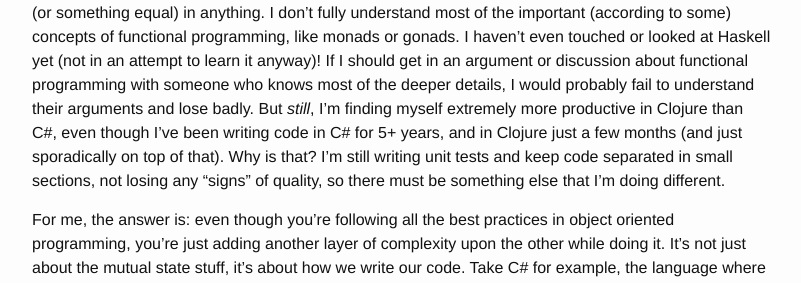
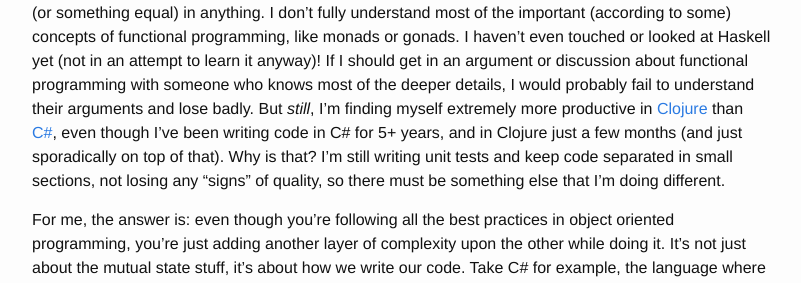
Before and after one commit to bjorse/bjorse.github.io, a Jekyll site: the page built from _posts/2016-01-13-on-functional-programming.markdown, in a window 1280 px wide and 900 px high, scrolled down 738 px. Shown: the part 160-443 px from the top of the window, without its empty margins (238-1039 px from the left). Built offline with Jekyll 4.4.1, drawn with Linux system fonts in a browser that asks for light colours; comment, search, counter and statistics services are not loaded; part of the change alters nothing that is shown.

Commit message:
Added missing links

```diff
--- a/_posts/2016-01-13-on-functional-programming.markdown
+++ b/_posts/2016-01-13-on-functional-programming.markdown
@@ -16,7 +16,7 @@ If you're new to functional programming, or just want to refresh your knowledge
 
 ## Productivity
 
-I just want to talk about myself for a moment. First, I'm not *that* smart, I don't even got a college degree (or something equal) in anything. I don't fully understand most of the important (according to some) concepts of functional programming, like monads or gonads. I haven't even touched or looked at Haskell yet (not in an attempt to learn it anyway)! If I should get in an argument or discussion about functional programming with someone who knows most of the deeper details, I would probably fail to understand their arguments and lose badly. But *still*, I'm finding myself extremely more productive in Clojure than C#, even though I've been writing code in C# for 5+ years, and in Clojure just a few months (and just sporadically on top of that). Why is that? I'm still writing unit tests and keep code separated in small sections, not losing any "signs" of quality, so there must be something else that I'm doing different.
+I just want to talk about myself for a moment. First, I'm not *that* smart, I don't even got a college degree (or something equal) in anything. I don't fully understand most of the important (according to some) concepts of functional programming, like monads or gonads. I haven't even touched or looked at Haskell yet (not in an attempt to learn it anyway)! If I should get in an argument or discussion about functional programming with someone who knows most of the deeper details, I would probably fail to understand their arguments and lose badly. But *still*, I'm finding myself extremely more productive in [Clojure][clojure] than [C#][c-sharp], even though I've been writing code in C# for 5+ years, and in Clojure just a few months (and just sporadically on top of that). Why is that? I'm still writing unit tests and keep code separated in small sections, not losing any "signs" of quality, so there must be something else that I'm doing different.
 
 For me, the answer is: even though you're following all the best practices in object oriented programming, you're just adding another layer of complexity upon the other while doing it. It's not just about the mutual state stuff, it's about how we write our code. Take C# for example, the language where I'm producing most of my code during the day. I find myself being several steps ahead (in my head) of what I'm actually writing code for in the moment. You know, "I'm going to implement feature X, but to do that I have to write these abstractions to hide data first so I can test it in isolation". Or, is it really in isolation? No, it's not. Due to following the best practices in C#, I'm using dependency injection (through constructors) and some kind of mocking framework to simulate the world around my implementation to get my unit tests to pass. That doesn't sound like isolation to me.
 
@@ -41,6 +41,7 @@ Functional programming is the future, both in the back end and in the front end.
 [jessitron]: http://jessitron.com/
 [jk-tweet]: https://twitter.com/jessitron/status/333228687208112128
 [fp-article]: http://blog.jenkster.com/2015/12/what-is-functional-programming.html
+[c-sharp]: https://en.wikipedia.org/wiki/C_Sharp_(programming_language)
 [react]: https://facebook.github.io/react/
 [elm]: http://elm-lang.org/
 [elixir]: http://elixir-lang.org/
```
